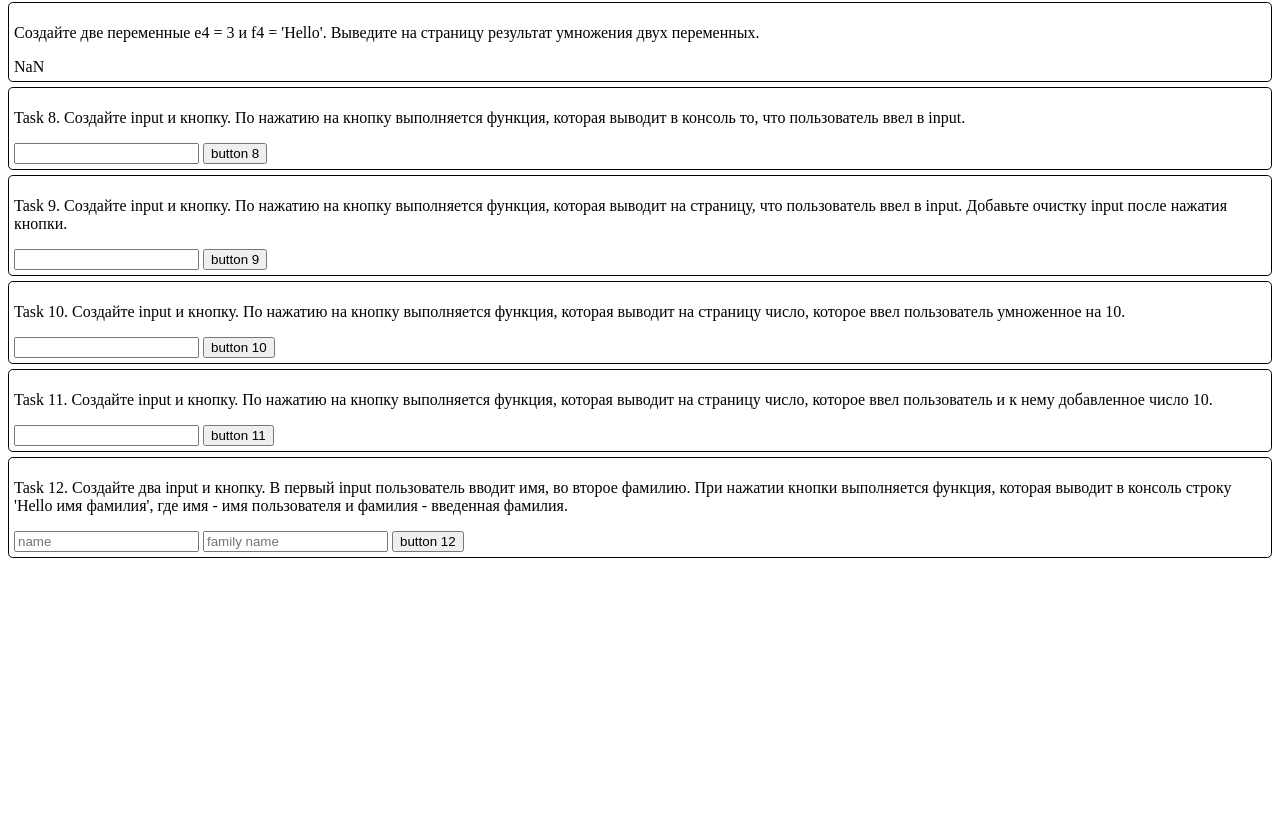
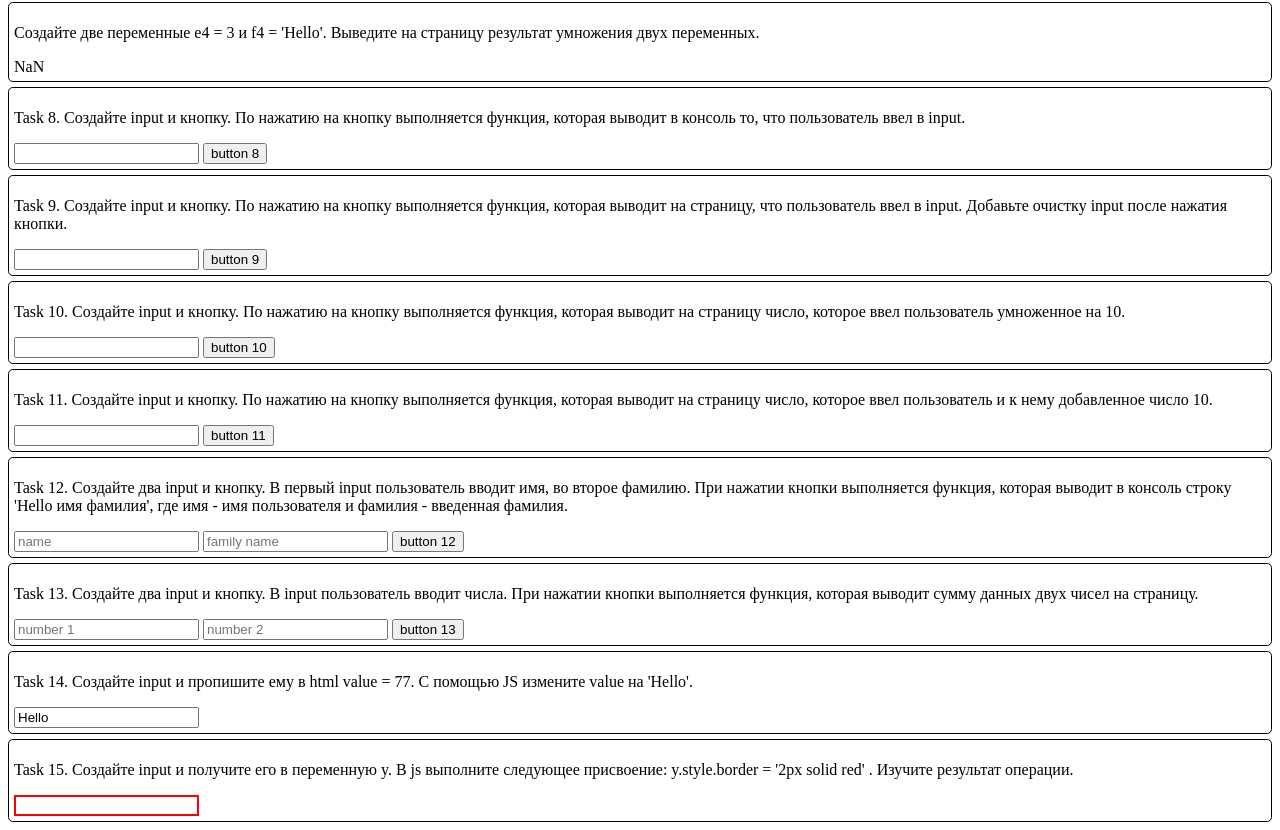
Before and after one commit to hightower86/JS-2.0-course, a plain HTML site: page lesson_02/index.html in a window 1280 px wide. Shown: the part 498-1328 px from the top of the page. Before the commit the page ends 1064 px from the top, so only its background shows below. Drawn offline with Linux system fonts and the light colour scheme.

Commit message:
unit-2 tasks 13-15 corrected

```diff
--- a/lesson_02/index.html
+++ b/lesson_02/index.html
@@ -118,6 +118,35 @@
       <div class="result12"></div>
     </div>
 
+    <div class="task">
+      <p>
+        Task 13. Создайте два input и кнопку. В input пользователь вводит числа.
+        При нажатии кнопки выполняется функция, которая выводит сумму данных
+        двух чисел на страницу.
+      </p>
+      <input type="number" class="inp13" placeholder="number 1" />
+      <input type="number" class="inp132" placeholder="number 2" />
+      <input type="button" class="btn13" value="button 13" />
+      <div class="result13"></div>
+    </div>
+
+    <div class="task">
+      <p>
+        Task 14. Создайте input и пропишите ему в html value = 77. С помощью JS
+        измените value на 'Hello'.
+      </p>
+      <input type="text" class="inp14" value="77" />
+    </div>
+
+    <div class="task">
+      <p>
+        Task 15. Создайте input и получите его в переменную y. В js выполните
+        следующее присвоение: y.style.border = '2px solid red' . Изучите
+        результат операции.
+      </p>
+      <input type="text" class="inp15" />
+    </div>
+
     <script src="./js/script.js"></script>
   </body>
 </html>
--- a/lesson_02/js/script.js
+++ b/lesson_02/js/script.js
@@ -72,14 +72,14 @@
   result10.innerHTML += inp10.value * 10;
 };
 
-// Task 10 ---------------
+// Task 11 ---------------
 const inp11 = document.querySelector('.inp11');
 const btn11 = document.querySelector('.btn11');
 const result11 = document.querySelector('.result11');
 
 btn11.onclick = () => (result11.innerHTML = +inp11.value + 10);
 
-// Task 11 ----------------
+// Task 12 ----------------
 
 const inp12 = document.querySelector('.inp12');
 const inp122 = document.querySelector('.inp122');
@@ -89,77 +89,21 @@
 btn12.onclick = () =>
   (result12.innerHTML = `Hello ${inp12.value}  ${inp122.value}`);
 
-// body.innerHTML += '<hr>';
-// body.innerHTML += '<input class="inp2">';
-// body.innerHTML += '<button class="btn2">TASK-10</<button>';
-// let inp2 = document.querySelector('.inp2');
+// Task 13 ----------------
+const inp13 = document.querySelector('.inp13');
+const inp132 = document.querySelector('.inp132');
+const btn13 = document.querySelector('.btn13');
+const result13 = document.querySelector('.result13');
 
-// document.querySelector('.btn2').onclick = function() {
-//   body.innerHTML += inp2.value * 10;
-//   inp2.value = '';
-// };
+btn13.onclick = () => (result13.innerHTML = +inp13.value + +inp132.value);
 
-// // Task 11.
-// // Создайте input и кнопку. По нажатию на кнопку
-// // выполняется функция, которая выводит на страницу
-// // число, которое ввел пользователь и к нему
-// // добавленное число 10.
+// Task 14 ----------------
+const inp14 = document.querySelector('.inp14');
+inp14.value = 'Hello';
 
-// body.innerHTML += '<hr>';
-// body.innerHTML += '<input class="inp3">';
-// body.innerHTML += '<button class="btn3">TASK-11</<button>';
-// let inp3 = document.querySelector('.inp3');
-
-// document.querySelector('.btn3').onclick = function() {
-//   body.innerHTML += inp3.value + 10;
-//   inp3.value = '';
-// };
-// // надеюсь, я правильно понял задачу. число "добавленное"
-// // считаю не одно и то же как "увеличенное"
-
-// // Task 12.
-// // Создайте два input и кнопку. В первый input пользователь
-// // вводит имя, во второе фамилию. При нажатии кнопки
-// // выполняется функция, которая выводит в консоль
-// // строку 'Hello имя фамилия', где имя - имя пользователя
-// // и фамилия - введенная фамилия.
-
-// body.innerHTML += '<hr>';
-// body.innerHTML += '<input class="name">';
-// body.innerHTML += '<input class="familyName">';
-
-// body.innerHTML += '<button class="btn4">TASK-12</<button>';
-// let name = document.querySelector('.name');
-// let familyName = document.querySelector('.familyName');
-
-// document.querySelector('.btn4').onclick = function() {
-//   body.innerHTML += `Hello ${name.value} ${familyName.value}`;
-// };
-
-// // Task 13.
-// // Создайте два input и кнопку. В input пользователь
-// // вводит числа. При нажатии кнопки выполняется функция,
-// // которая выводит сумму данных двух чисел на страницу.
-
-// body.innerHTML += '<hr>';
-// body.innerHTML += '<input class="num1">';
-// body.innerHTML += '<input class="num2">';
-
-// body.innerHTML += '<button class="btn5">TASK-13</<button>';
-// let num1 = document.querySelector('.num1');
-// let num2 = document.querySelector('.num2');
-
-// document.querySelector('.btn5').onclick = function() {
-//   body.innerHTML += +num1.value + +num2.value;
-// };
-
-// // Task 14.
-// // Создайте input и пропишите ему в html value = 77.
-// // С помощью JS измените value на 'Hello'.
-// body.innerHTML += '<hr>';
-// body.innerHTML += '<input class="task14" value="77">';
-// const inp14 = document.querySelector('.task14');
-// inp14.value = 'Hello';
+// Task 15 ----------------
+const y = document.querySelector('.inp15');
+y.style.border = '2px solid red';
 
 // // Task 15.
 // // Создайте input и получите его в переменную y.
```
